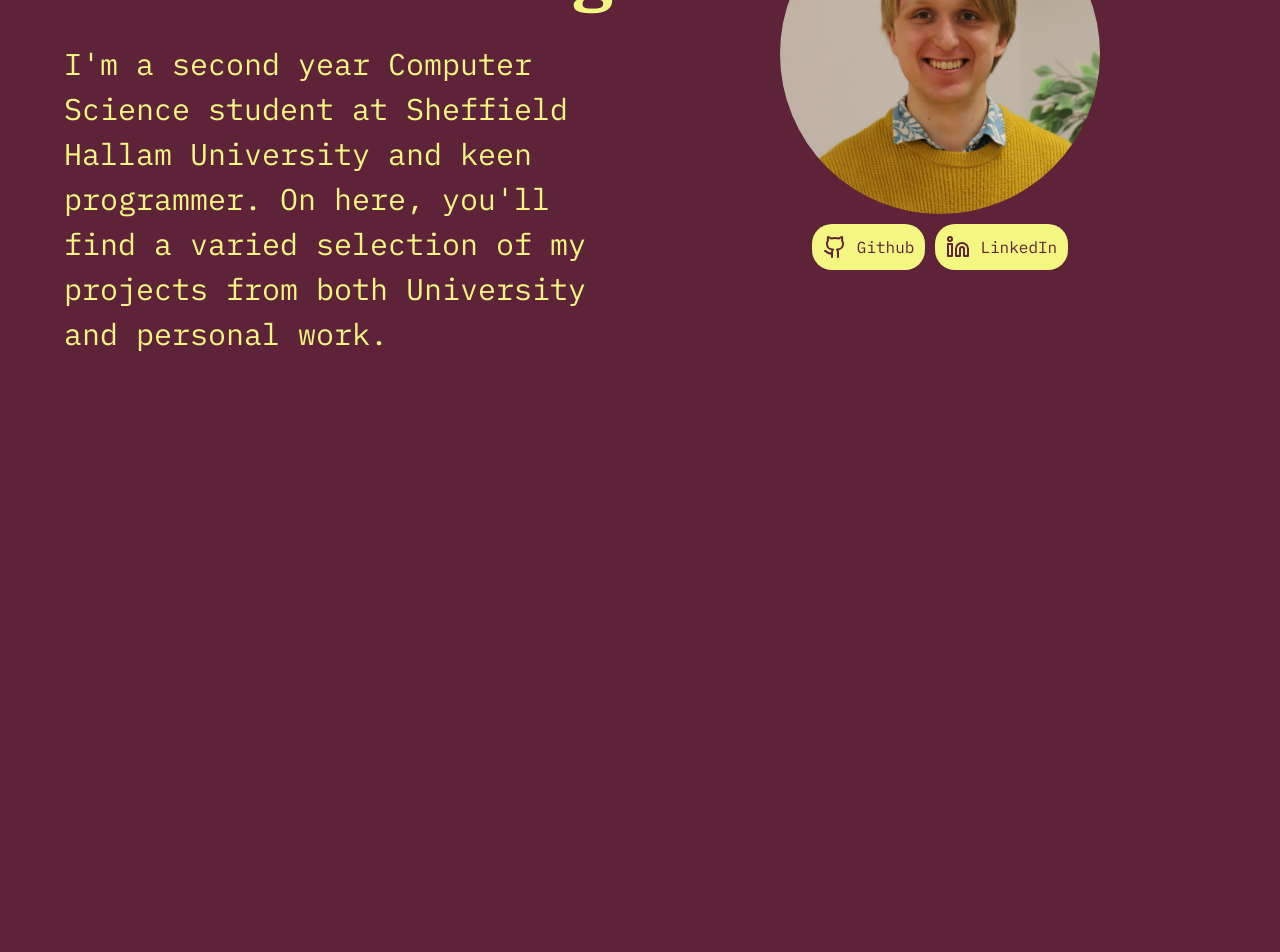
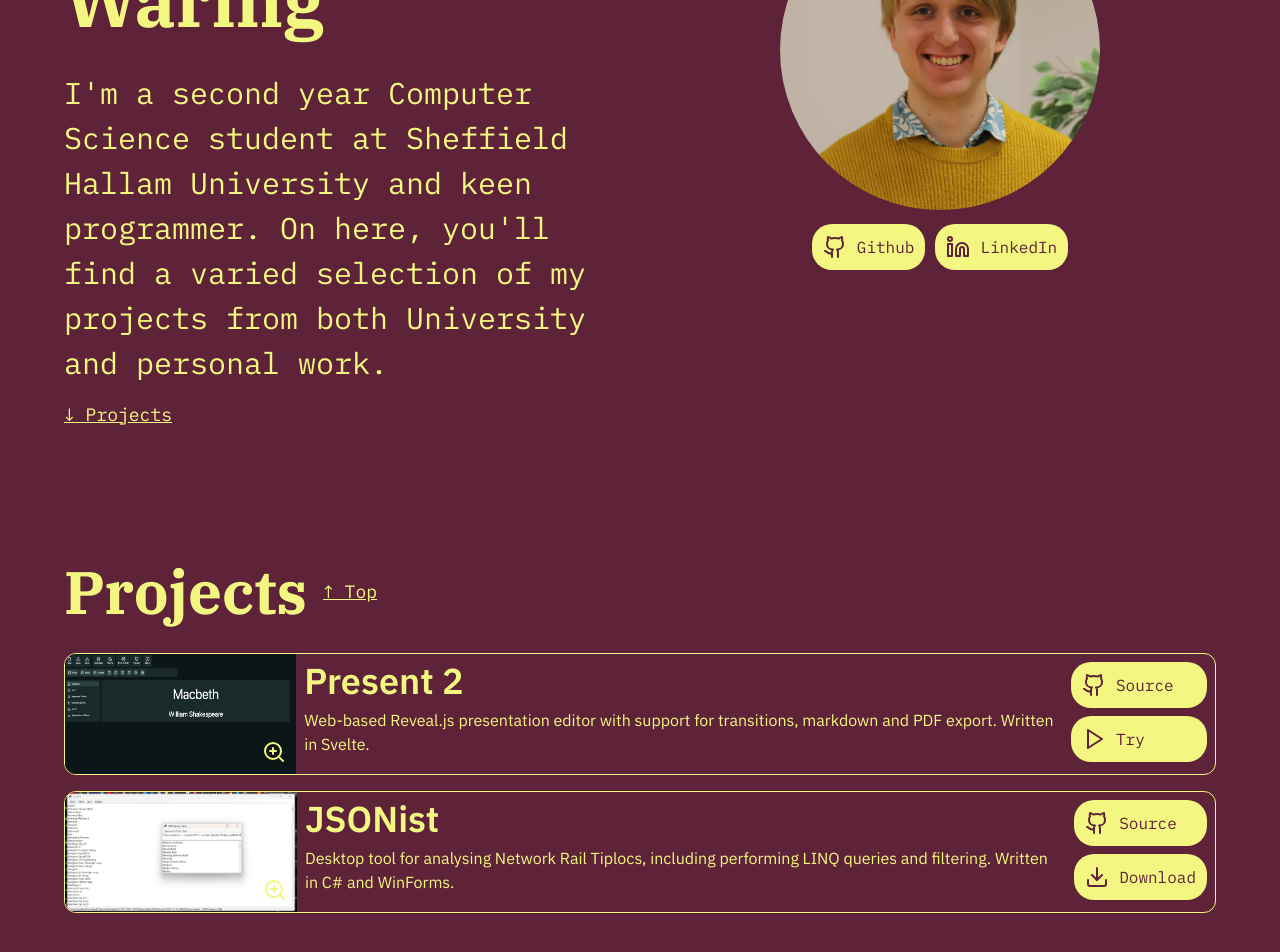
Before and after one commit to reubwa/reubwa.github.io, a SvelteKit app: page / in a window 1280 px wide. Shown: the part 318-1270 px from the top of the page. Before the commit the page ends 800 px from the top, so only its background shows below. Built offline with nearby package versions, Linux system fonts and the light colour scheme.

Commit message:
Initial projects

```diff
--- /dev/null
+++ b/src/lib/BaseDialog.svelte
@@ -0,0 +1,71 @@
+<script lang="ts">
+	import type { Snippet } from "svelte";
+
+	let {
+		show = $bindable(),
+		dialog = $bindable(),
+		children
+	}: {
+		show: boolean,
+		dialog? : HTMLDialogElement,
+		children : Snippet
+	} = $props();
+
+	$effect(() => {
+		if (show) dialog?.showModal();
+		else dialog?.close();
+	});
+</script>
+
+<dialog
+	class="border-none"
+	id="main"
+	bind:this={dialog}
+	onclose={() => (show = false)}
+	onclick={(e) => {
+		if (e.target === dialog) dialog.close();
+	}}
+>
+	{@render children?.()}
+</dialog>
+
+<style>
+    #main {
+        flex-direction: column;
+        gap: 8px;
+        margin: auto;
+        position: fixed;
+        border-radius: 0.2em;
+        border: none;
+
+        &::backdrop {
+            background-color: rgba(0, 0, 0, 0.3);
+        }
+        &[open] {
+            display: flex;
+
+            animation: zoom 0.3s cubic-bezier(0.34, 1.56, 0.64, 1);
+            &::backdrop {
+                animation: fade 0.2s ease-out;
+            }
+        }
+    }
+
+    @keyframes zoom {
+        from {
+            transform: scale(0.98);
+        }
+        to {
+            transform: scale(1);
+        }
+    }
+
+    @keyframes fade {
+        from {
+            opacity: 0;
+        }
+        to {
+            opacity: 1;
+        }
+    }
+</style>
--- a/src/lib/Button.svelte
+++ b/src/lib/Button.svelte
@@ -1,13 +1,17 @@
 <script lang="ts">
-	let { icon, label, href } = $props();
-	import { Github, Linkedin } from '@lucide/svelte';
+	let { icon, label, href, cl = "", grow = false } = $props();
+	import { Github, Linkedin, Play, Download } from '@lucide/svelte';
 </script>
-<a class="no-underline text-inherit" href="https://{href}" title={label} target="_blank">
-	<div class="ibm-plex-mono-regular flex flex-row gap-2.5 bg-[#f3f781] text-[#5e2338] rounded-[20px] w-fit p-2.5 text-center">
+<a class="no-underline text-inherit {cl}" href="https://{href}" title={label} target="_blank">
+	<div class="ibm-plex-mono-regular flex flex-row gap-2.5 bg-[#f3f781] text-[#5e2338] rounded-[20px] {grow ? 'w-full' : 'w-fit'} p-2.5 text-center">
 		{#if icon === "Github"}
 			<Github/>
 		{:else if icon === "Linkedin"}
 			<Linkedin/>
+		{:else if icon === "Play"}
+			<Play/>
+		{:else if icon === "Download"}
+			<Download/>
 		{/if}
 		{label}
 	</div>
--- a/src/routes/+page.svelte
+++ b/src/routes/+page.svelte
@@ -1,17 +1,23 @@
 <script lang="ts">
 	import Button from '$lib/Button.svelte';
+	import { ListTree, ZoomIn } from '@lucide/svelte';
+	import BaseDialog from '$lib/BaseDialog.svelte';
+	let scrollY = 0;
+	const scrollThreshold = 600;
+	let showPresentLightbox = false;
+	let showJSONistLightbox = false;
 </script>
-
+<svelte:window bind:scrollY />
 <title>Reuben Waring's Website</title>
-<div class="flex flex-col justify-center items-center min-h-screen p-6 md:p-12 overflow-x-hidden">
+<div class="flex flex-col justify-center items-center min-h-screen p-6 md:p-12 w-full overflow-x-hidden">
 	<div class="flex flex-col-reverse md:flex-row justify-center items-center gap-8 md:gap-12 max-w-6xl w-full">
-		<div class="flex flex-col w-full md:w-1/2 text-center md:text-left">
-			<h1 class="ibm-plex-serif-bold mb-4">Hello!
-				I'm Reuben Waring</h1>
-			<p class="ibm-plex-mono-regular">I'm a second year Computer Science student at Sheffield Hallam University and keen programmer.
+		<div class="flex flex-col w-full md:w-1/2 text-center md:text-left" id="top">
+			<h1 class="ibm-plex-serif-bold mb-4">Hi! <br> I'm Reuben Waring</h1>
+			<p class="ibm-plex-mono-regular mb-4">I'm a second year Computer Science student at Sheffield Hallam University and keen programmer.
 				On here, you'll find a varied selection of my projects from both University and personal work.</p>
+			<a href="#projects" class="ibm-plex-mono-regular text-lg underline">↓ Projects</a>
 		</div>
-		<div class="flex flex-col w-full md:w-1/2 text-center md:text-left gap-2.5 items-center">
+		<div class="flex flex-col w-full md:w-1/2 text-center md:text-left gap-3.5 items-center">
 			<img src="/IMG_2946.JPG" alt="Reuben Waring Headshot" class="rounded-full w-48 h-48 md:w-80 md:h-80 object-cover"/>
 			<div class="flex flex-row w-full md:w-1/2 text-center md:text-left gap-2.5 items-center justify-center">
 				<Button label="Github" href="github.com/reubwa" icon="Github"/>
@@ -19,4 +25,74 @@
 			</div>
 		</div>
 	</div>
+
+	<div class="flex flex-row sticky top-0 w-full justify-center bg-[#5e2338] z-10 py-4 mt-8 min-w-screen transition-discrete duration-300 {scrollY > scrollThreshold ? 'border-b-[#f3f781] border-b' : 'border-0'}">
+		<div class="flex flex-row gap-2.5 md:gap-4 mr-3 md:mr-0 items-center pl-6 transition-opacity duration-300 {scrollY > scrollThreshold ? 'opacity-100' : 'opacity-0 pointer-events-none'}">
+			<h4 class="ibm-plex-serif-bold">Reuben Waring</h4>
+			<Button label="" href="github.com/reubwa" icon="Github"/>
+			<Button label="" href="linkedin.com/in/reubenwaring" icon="Linkedin"/>
+			<button class="ibm-plex-mono-regular flex flex-row gap-2.5 bg-[#f3f781] text-[#5e2338] rounded-[20px] w-fit p-2.5 text-center" title="Contents">
+				<ListTree/>
+				Contents
+			</button>
+		</div>
+	</div>
+
+	<div class="flex flex-col max-w-6xl w-full gap-4" id="projects">
+		<div class="flex flex-row items-center gap-4">
+			<h2 class="ibm-plex-serif-bold">Projects</h2>
+			<a href="#top" class="ibm-plex-mono-regular text-lg underline">↑ Top</a>
+		</div>
+		<div class="flex flex-col-reverse md:flex-row rounded-xl border-[#f3f781] border overflow-clip gap-2">
+			<div class="relative cursor-pointer" on:click={()=>{showPresentLightbox=true}}>
+				<img src="/present2.jpeg" alt="Screenshot of Present 2" class=" h-fit md:h-30 w-full md:w-63">
+				<ZoomIn class="absolute bottom-0 right-0 mb-2.5 mr-2.5"/>
+			</div>
+			<div class="flex flex-col p-2.5 md:p-0 -mt-5 md:m-0">
+				<h4 class="ibm-plex-sans-600">Present 2</h4>
+				<p class="s ibm-plex-sans-400">Web-based Reveal.js presentation editor with support for transitions, markdown and PDF export. Written in Svelte.</p>
+			</div>
+			<div class="overflow-x-hidden flex flex-row md:flex-col mt-2 mr-2 mb-2 md:min-w-34 md:max-w-34 ml-2 gap-2 p-2.5 md:p-0">
+				<Button label="Source" href="github.com/reubwa/present2" icon="Github" grow={true} cl="w-full"/>
+				<Button label="Try" href="reubwa.github.io/present2/" icon="Play" grow={true} cl="w-full"/>
+			</div>
+		</div>
+		<div class="flex flex-col-reverse md:flex-row rounded-xl border-[#f3f781] border overflow-clip gap-2">
+			<div class="relative cursor-pointer" on:click={()=>{showJSONistLightbox=true}}>
+				<img src="/jsonist.png" alt="Screenshot of JSONist" class=" h-fit md:h-30 w-full md:w-69">
+				<ZoomIn class="absolute bottom-0 right-0 mb-2.5 mr-2.5"/>
+			</div>
+			<div class="flex flex-col p-2.5 md:p-0 -mt-5 md:m-0">
+				<h4 class="ibm-plex-sans-600">JSONist</h4>
+				<p class="s ibm-plex-sans-400">Desktop tool for analysing Network Rail Tiplocs, including performing LINQ queries and filtering. Written in C# and WinForms.</p>
+			</div>
+			<div class="overflow-x-hidden flex flex-row md:flex-col mt-2 mr-2 mb-2 md:min-w-fit md:max-w-fit ml-2 gap-2 p-2.5 md:p-0">
+				<Button label="Source" href="github.com/reubwa/jsonist" icon="Github" grow={true} cl="w-full"/>
+				<Button label="Download" href="github.com/reubwa/JSONist/releases/latest" icon="Download" grow={true} cl="w-full"/>
+			</div>
+		</div>
+	</div>
 </div>
+<BaseDialog bind:show={showPresentLightbox}>
+	<img src="/present2.jpeg" alt="Screenshot of Present 2" class="object-cover w-full h-full max-w-full max-h-full min-w-full min-h-full"/>
+</BaseDialog>
+<BaseDialog bind:show={showJSONistLightbox}>
+	<img src="/jsonist.png" alt="Screenshot of JSONist" class="w-full h-full max-w-full max-h-full min-w-full min-h-full"/>
+</BaseDialog>
+<style>
+
+	a:hover {
+			text-decoration: none;
+	}
+
+	button{
+			border: 1px solid transparent;
+	}
+
+	button:hover {
+      cursor: pointer;
+      background-color: #5e2338;
+      border-color: #f3f781;
+      color: #f3f781;
+	}
+</style>
--- a/src/routes/layout.css
+++ b/src/routes/layout.css
@@ -246,9 +246,37 @@ p {
     font-size: var(--text-lg);
 }
 
+.s {
+    font-size: var(--text-base);
+}
+
+h2 {
+    font-size: var(--text-3xl);
+}
+
+h3 {
+    font-size: var(--text-2xl);
+}
+
+h4 {
+    font-size: var(--text-xl);
+}
+
 @media (min-width: 768px) {
     h1 {
         font-size: var(--text-7xl);
+    }
+
+    h2 {
+        font-size: var(--text-6xl);
+    }
+
+    h3 {
+        font-size: var(--text-5xl);
+    }
+
+    h4 {
+        font-size: var(--text-4xl);
     }
 
     p {
```
Also changed, not shown: static/jsonist.png (added), static/present2.jpeg (added).
